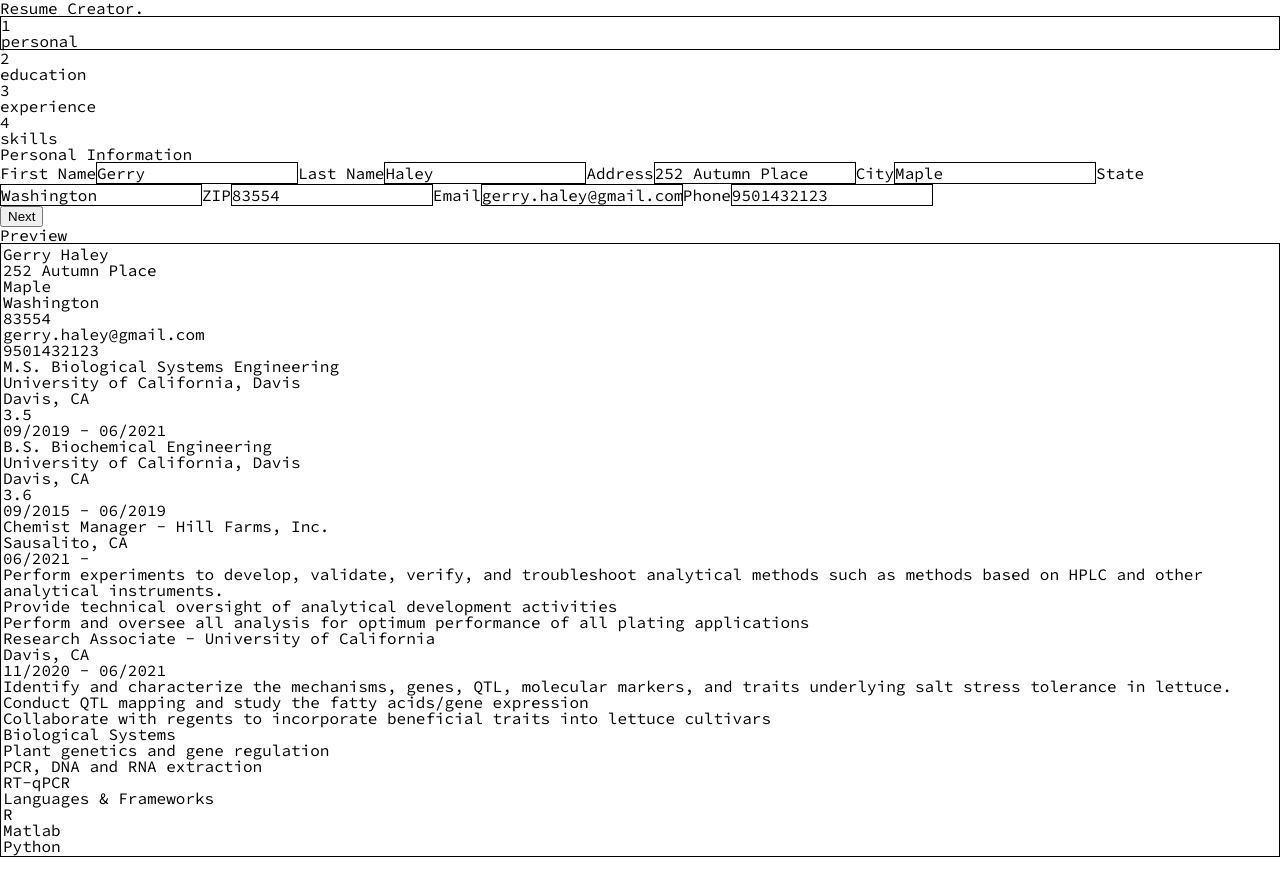
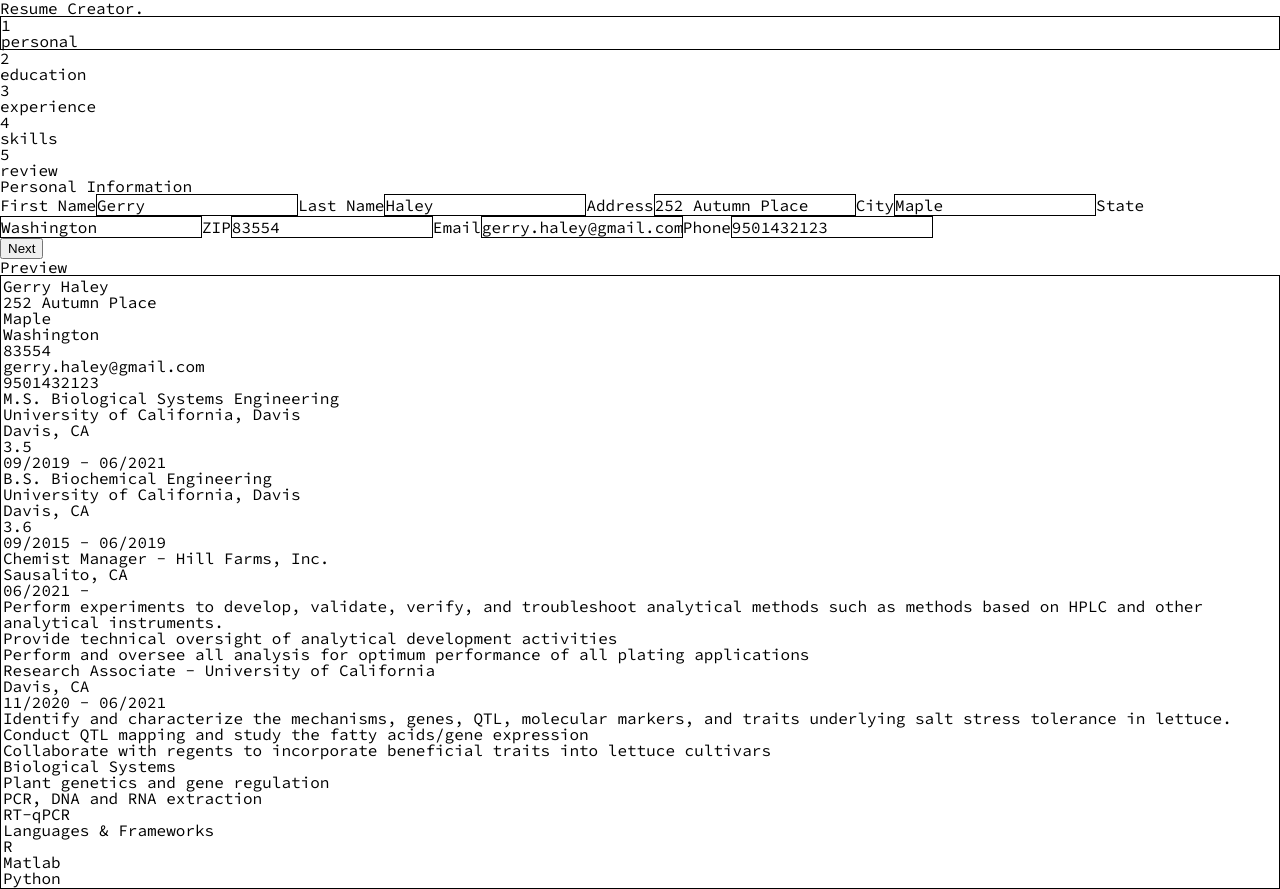
Before and after one commit to Datrinon/cv-maker, a React (Create React App) app: page / in a window 1280 px wide. Before the commit the page ends 857 px from the top, so only its background shows below. Built offline with nearby package versions, Linux system fonts and the light colour scheme.

Commit message:
Add review section base

```diff
--- a/src/components/App.js
+++ b/src/components/App.js
@@ -5,6 +5,7 @@ import ProgressBar from "./ProgressBar";
 import Form from "./Form";
 import PreviewPane from "./PreviewPane";
 import Navigation from "./Navigation";
+import ReviewPane from './Review';
 // models
 import Education from '../models/education';
 import Experience from '../models/experience';
@@ -95,7 +96,11 @@ import _, { indexOf } from "lodash";
 
     ]
   },
-  get sections() { return Object.keys(this.resume); },
+  get sections() {
+    let sections = Object.keys(this.resume);
+    sections.push("review");
+    return sections;
+  },
   activeSection: "personal",
   progress: "start"
 }
@@ -293,8 +298,10 @@ class App extends Component {
     let current;
     if (pos === 0) {
       current = "start";
+    } else if (pos === sections.length-2) {
+      current = "end";
     } else if (pos === sections.length-1) {
-      current = "end";
+      current = "review";
     } else {
       current = "mid";
     }
--- a/src/components/Form.js
+++ b/src/components/Form.js
@@ -280,6 +280,20 @@ function SectionWithSubsections (props) {
   );
 }
 
+function FinishSection(props) {
+  console.log({props});
+  if (props.activeSection !== props.section) {
+    return null;
+  }
+
+  return(
+    <div>
+      <button>Save to PDF</button>
+      <button>Reset</button>
+    </div>
+  )
+}
+
 class Form extends Component{
 
   constructor(props) {
@@ -404,7 +418,10 @@ class Form extends Component{
             .bind(null, this.skillsSection.title)}
           activeSection={this.props.activeSection}
         />
-
+        <FinishSection
+          activeSection={this.props.activeSection}
+          section={"review"}
+        />
       </form>
     );
   }
--- a/src/components/Navigation.js
+++ b/src/components/Navigation.js
@@ -26,12 +26,14 @@ class Navigation extends Component{
         this.buttons = (
           <div className="buttons">
             <button onClick={this.props.clickPrev}>Previous</button>
-            <button>Finish</button>
+            <button onClick={this.props.clickNext}>Finish</button>
           </div>
         )
         break;
+      case "review":
       default:
-        console.log("Start.");
+        this.buttons = null;
+        console.log("No buttons shown.");
         break;
     }
   }
--- /dev/null
+++ b/src/components/Review.js
@@ -0,0 +1,11 @@
+import { Component } from "react";
+
+class ReviewPane extends Component {
+  render() {
+    return (
+      <div></div>
+    )
+  }
+}
+
+export default ReviewPane;
```
